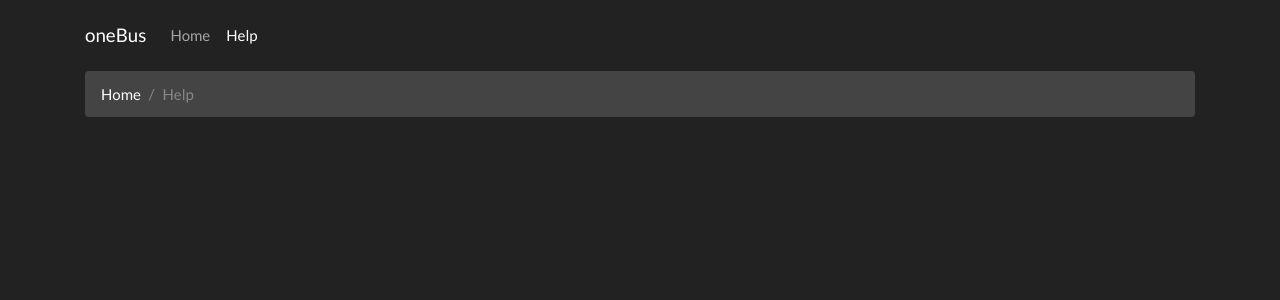
After one commit to recreationx/oneBus, a Flask app: page /help in a window 1280 px wide. The commit adds this page. Shown: the top 300 px of the page. Run offline with Flask 2, Linux system fonts and the light colour scheme; parts of the project's set-up code (start-up, migrations or seed data) failed here and were passed over; some libraries are stand-ins or nearby versions.

```diff
--- a/main.py
+++ b/main.py
@@ -56,6 +56,11 @@ def nearestbusstop():
     return render_template("nearestbusstop.html")
 
 
+@app.route("/help", methods=["GET", "POST"])
+def help():
+    return render_template("help.html")
+
+
 # reminder to set debug to false for production
 if __name__ == "__main__":
     app.run(debug=True)
--- /dev/null
+++ b/templates/help.html
@@ -0,0 +1,48 @@
+<!DOCTYPE html>
+<html lang="en">
+
+<head>
+    <meta charset="utf-8">
+    <meta name="viewport" content="width=device-width, initial-scale=1">
+
+    <link rel="stylesheet" type="text/css" href="{{ url_for('static',filename='css/bootstrap.min.css') }}">
+    <link rel="stylesheet" type="text/css" href="{{ url_for('static',filename='css/index.css') }}">
+    <link rel="icon" type="image/png" href="{{ url_for('static',filename='images/favicon.ico') }}" />
+    <link rel="stylesheet" href="https://cdnjs.cloudflare.com/ajax/libs/animate.css/4.1.1/animate.min.css" />
+
+    <title>oneBus</title>
+</head>
+
+<body>
+    <nav class="navbar navbar-expand-lg navbar-dark">
+        <div class="container">
+            <a class="navbar-brand" href="/">oneBus</a>
+            <button class="navbar-toggler" type="button" data-bs-toggle="collapse" data-bs-target="#navbarNav"
+                aria-controls="navbarNav" aria-expanded="false" aria-label="Toggle navigation">
+                <span class="navbar-toggler-icon"></span>
+            </button>
+            <div class="collapse navbar-collapse" id="navbarNav">
+                <ul class="navbar-nav">
+                    <li class="nav-item">
+                        <a class="nav-link" aria-current="page" href="/">Home</a>
+                    </li>
+                    <li class="nav-item">
+                        <a class="nav-link active" aria-current="page" href="/help">Help</a>
+                    </li>
+                </ul>
+            </div>
+        </div>
+    </nav>
+
+    <div class="container">
+        <nav aria-label="breadcrumb bg-dark">
+            <ol class="breadcrumb">
+                <li class="breadcrumb-item" aria-current="page"><a href="/">Home</a></li>
+                <li class="breadcrumb-item active" aria-current="page">Help</li>
+            </ol>
+        </nav>
+
+    </div>
+</body>
+
+</html>
--- a/templates/index.html
+++ b/templates/index.html
@@ -25,6 +25,9 @@
                 <ul class="navbar-nav">
                     <li class="nav-item">
                         <a class="nav-link active" aria-current="page" href="/">Home</a>
+                    </li>
+                    <li class="nav-item">
+                        <a class="nav-link" aria-current="page" href="/help">Help</a>
                     </li>
                 </ul>
             </div>
--- a/templates/nearestbusstop.html
+++ b/templates/nearestbusstop.html
@@ -7,7 +7,6 @@
 
     <link rel="stylesheet" type=" text/css" href="{{ url_for('static',filename='css/bootstrap.min.css') }}">
     <link rel="stylesheet" href="https://cdn.jsdelivr.net/npm/bootstrap-icons@1.4.0/font/bootstrap-icons.css">
-    <link rel="stylesheet" href="https://unpkg.com/bootstrap-table@1.18.3/dist/bootstrap-table.min.css">
     <link rel="icon" type="image/png" href="{{ url_for('static',filename='images/favicon.ico') }}" />
 
     <script src="https://polyfill.io/v3/polyfill.min.js?features=default"></script>
--- a/templates/temp.html
+++ b/templates/temp.html
@@ -5,8 +5,6 @@
     <meta charset="utf-8">
     <meta name="viewport" content="width=device-width, initial-scale=1">
 
-    <link rel="stylesheet" type=" text/css" href="{{ url_for('static',filename='css/bootstrap.min.css') }}">
-    <link rel="stylesheet" href="https://cdn.jsdelivr.net/npm/bootstrap-icons@1.4.0/font/bootstrap-icons.css">
     <link rel="stylesheet" href="https://unpkg.com/bootstrap-table@1.18.3/dist/bootstrap-table.min.css">
     <script src="https://polyfill.io/v3/polyfill.min.js?features=default"></script>
 
```
